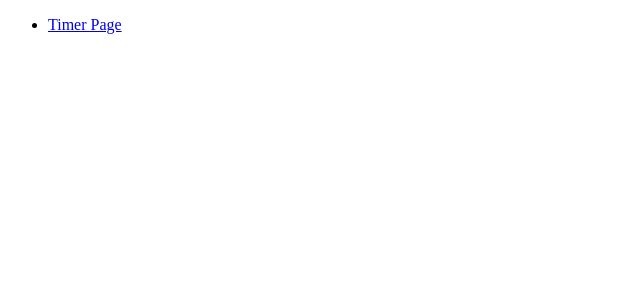
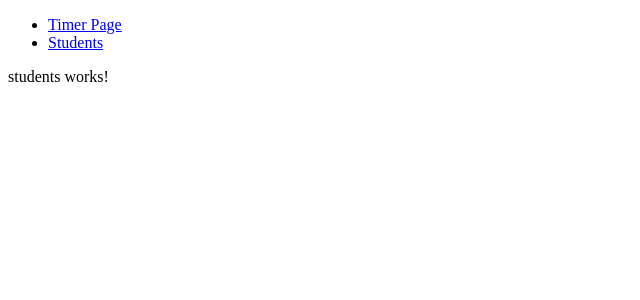
Before and after one commit to itaccomplice/angular-intro, an Angular app: page /students in a window 1280 px wide. Before the commit this address led to /. Shown: the top 300 px of the page, without its empty margins (0-640 px from the left). Built offline with nearby package versions, Linux system fonts and the light colour scheme.

Commit message:
exercise6

```diff
--- a/src/app/app.module.ts
+++ b/src/app/app.module.ts
@@ -4,6 +4,7 @@ import { routing } from './app.routes';
 import { AppComponent } from './app.component';
 import { TopBarComponent } from './components/top-bar/top-bar.component';
 import { FirstFeatureModule } from './features/first-feature/first-feature.module';
+import { StudentFeatureModule } from './features/student-feature/student-feature.module';
 
 @NgModule({
   declarations: [
@@ -13,6 +14,7 @@ import { FirstFeatureModule } from './features/first-feature/first-feature.modul
   imports: [
     BrowserModule,
     FirstFeatureModule,
+    StudentFeatureModule,
     routing
   ],
   providers: [],
--- a/src/app/app.routes.ts
+++ b/src/app/app.routes.ts
@@ -1,10 +1,12 @@
 import { TimerPageComponent } from './features/first-feature/timer-page/timer-page.component';
+import { StudentsComponent } from './features/student-feature/students/students.component';
 import { ModuleWithProviders } from '@angular/core';
 import { Routes, RouterModule } from '@angular/router';
 
 export const routes: Routes = [
   {path: '', redirectTo: 'timer-page', pathMatch: 'full' },
-  {path: 'timer-page', component: TimerPageComponent }
+  {path: 'timer-page', component: TimerPageComponent },
+  {path: 'students', component: StudentsComponent }
 ];
 
 export const routing: ModuleWithProviders = RouterModule.forRoot(routes);
--- a/src/app/components/top-bar/top-bar.component.html
+++ b/src/app/components/top-bar/top-bar.component.html
@@ -1,3 +1,4 @@
 <ul>
 	<li><a [routerLink]="['/timer-page']" [routerLinkActive]="['active']">Timer Page</a></li>
+	<li><a [routerLink]="['/students']" [routerLinkActive]="['active']">Students</a></li>
 </ul>
--- /dev/null
+++ b/src/app/features/student-feature/students/students.component.html
@@ -0,0 +1,3 @@
+<p>
+  students works!
+</p>
--- /dev/null
+++ b/src/app/features/student-feature/students/students.component.ts
@@ -0,0 +1,15 @@
+import { Component, OnInit } from '@angular/core';
+
+@Component({
+  selector: 'app-students',
+  templateUrl: './students.component.html',
+  styleUrls: ['./students.component.css']
+})
+export class StudentsComponent implements OnInit {
+
+  constructor() { }
+
+  ngOnInit() {
+  }
+
+}
```
Also changed, not shown: src/app/features/student-feature/student-feature.module.ts (added, +11 -0 lines), src/app/features/student-feature/students/students.component.css (added), 2 other files (tests, documents, lock files or other folders).
